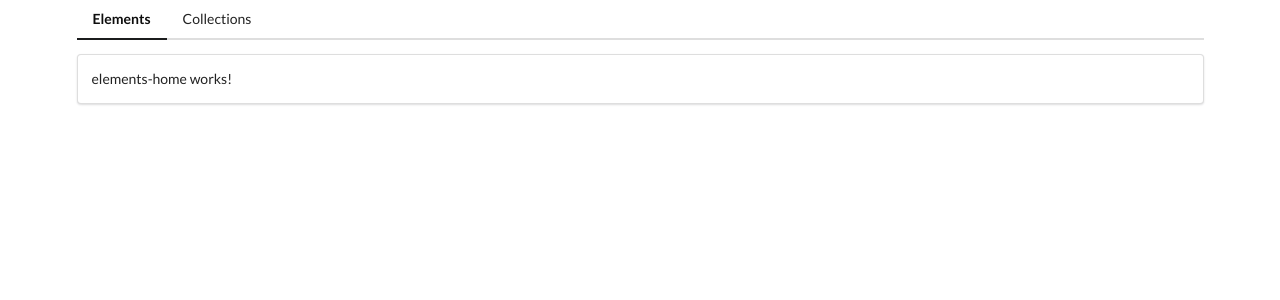
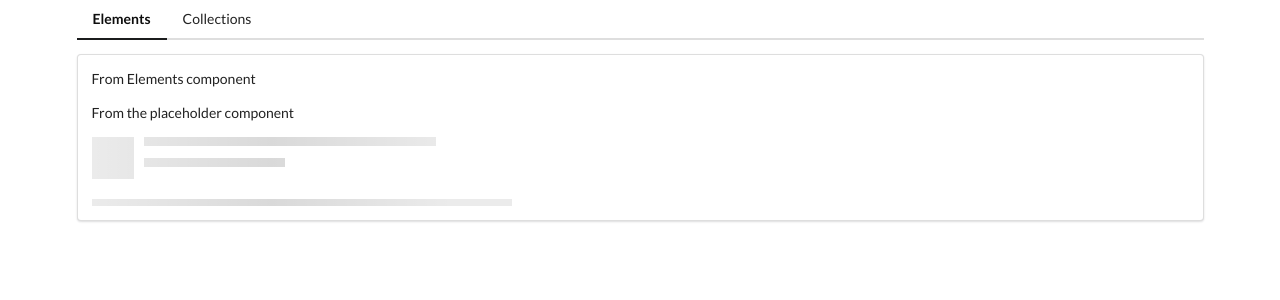
Before and after one commit to SalvatoreSantamaria/angular-components-modules, an Angular app: page /elements in a window 1280 px wide. Shown: the top 300 px of the page. Built offline with nearby package versions, Linux system fonts and the light colour scheme.

Commit message:
Finished Customizing Components

```diff
--- a/src/app/elements/elements-home/elements-home.component.html
+++ b/src/app/elements/elements-home/elements-home.component.html
@@ -1 +1,2 @@
-<p>elements-home works!</p>
+<p>From Elements component</p>
+<app-placeholder [header]="true" [lines]="1"></app-placeholder>
--- a/src/app/elements/elements.module.ts
+++ b/src/app/elements/elements.module.ts
@@ -3,10 +3,12 @@
 
 import { ElementsRoutingModule } from './elements-routing.module';
 import { ElementsHomeComponent } from './elements-home/elements-home.component';
+import { PlaceholderComponent } from './placeholder/placeholder.component';
+import { TimesDirective } from './times.directive';
 
 
 @NgModule({
-  declarations: [ElementsHomeComponent],
+  declarations: [ElementsHomeComponent, PlaceholderComponent, TimesDirective],
   imports: [
     CommonModule,
     ElementsRoutingModule
--- /dev/null
+++ b/src/app/elements/placeholder/placeholder.component.html
@@ -0,0 +1,12 @@
+<p>From the placeholder component</p>
+
+<div class="ui placeholder">
+  <!-- //if header exists (is true) show the header -->
+  <div *ngIf="header" class="image header">
+    <div class="line"></div>
+    <div class="line"></div>
+  </div>
+  <div class="paragraph">
+    <div *appTimes="lines" class="line"></div>
+  </div>
+</div>
--- /dev/null
+++ b/src/app/elements/placeholder/placeholder.component.ts
@@ -0,0 +1,19 @@
+import { Component, OnInit, Input } from '@angular/core';
+
+@Component({
+  selector: 'app-placeholder',
+  templateUrl: './placeholder.component.html',
+  styleUrls: ['./placeholder.component.css']
+})
+export class PlaceholderComponent implements OnInit {
+
+  // properties that are set by the parent component
+  @Input() header = true;
+  @Input() lines = 4
+
+  constructor() { }
+
+  ngOnInit(): void {
+  }
+
+}
--- /dev/null
+++ b/src/app/elements/times.directive.ts
@@ -0,0 +1,20 @@
+import { Directive, TemplateRef, ViewContainerRef, Input, Renderer2 } from '@angular/core';
+
+@Directive({
+  selector: '[appTimes]'
+})
+export class TimesDirective {
+
+  constructor(
+    private viewContainer: ViewContainerRef,
+    private templateRef: TemplateRef<any>
+  ) {}
+
+  @Input('appTimes') set render(times: number) {
+    this.viewContainer.clear();
+
+    for (let i = 0; i < times; i++) {
+      this.viewContainer.createEmbeddedView(this.templateRef, {});
+    }
+  }
+}
```
Also changed, not shown: src/app/elements/placeholder/placeholder.component.css (added), 2 other files (tests, documents, lock files or other folders).
